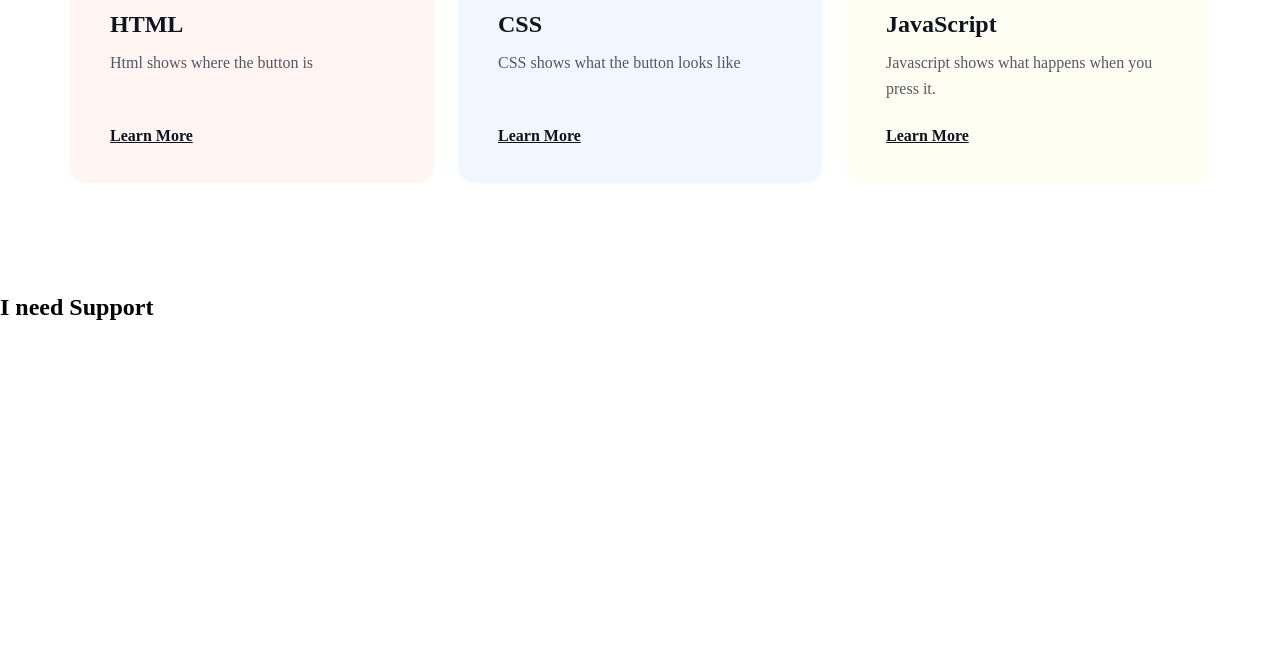
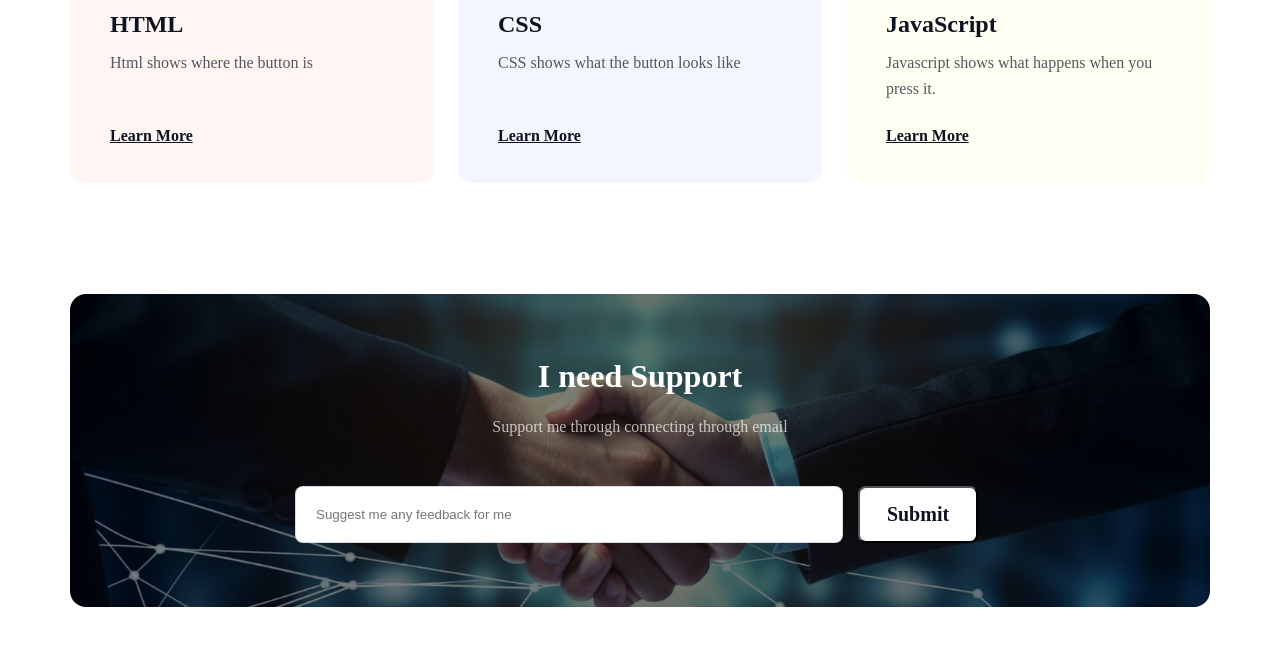
Before and after one commit to Shams-Joha/assignment-1, a plain HTML site: page index.html in a window 1280 px wide. Shown: the part 3412-4057 px from the top of the page. Before the commit the page ends 3733 px from the top, so only its background shows below. Drawn offline with Linux system fonts and the light colour scheme; a web font is replaced by a local one.

Commit message:
Fifth Section Completed

```diff
--- a/index.html
+++ b/index.html
@@ -136,6 +136,11 @@
          <section class="fifth-section-container">
             <div class="fifth-section-content">
                 <h2>I need Support</h2>
+                <p>Support me through connecting through email</p>
+                <div class="input-container">
+                <input id="box1" type="text" placeholder="Suggest me any feedback for me">
+                <input id="button2" type="submit" value="Submit">
+            </div>
 
             </div>
          </section>
--- a/style/style.css
+++ b/style/style.css
@@ -398,3 +398,95 @@
 }
 
 /* ---------------Fourth Section Design Ends-------------*/
+
+/*------------Fifth Section Design Begins-----------------*/
+
+
+
+/*------------Fifth Section Design Ends-----------------*/
+
+.fifth-section-container {
+    border-radius: 16px;
+    background-image: linear-gradient(rgba(0, 0, 0, 0.5), rgba(0, 0, 0, 0.5)), url('../assets/handshake.jpg');
+    background-repeat: no-repeat;
+    background-position: center;
+    background-size: cover;
+    width: 1140px;
+    height: 313px;
+    margin: 0 auto;
+    display: flex;
+    justify-content: center;
+    align-items: center;
+    margin-bottom: 80px;
+}
+
+.fifth-section-content {
+    width: 1044px;
+    height: 185px;
+    display: flex;
+    flex-direction: column;
+    justify-content: space-between;
+    align-items: center;
+    /* border: 1px solid yellow; */
+}
+
+.fifth-section-content h2 {
+    color: rgb(255, 255, 255);
+    font-family: Azeret Mono;
+    font-size: 32px;
+    font-weight: 700;
+    line-height: 36px;
+    letter-spacing: 0%;
+    text-align: center;
+    width: 292px;
+    height: 36px;
+    /* border: 1px solid yellow; */
+}
+
+.fifth-section-content p {
+    color: rgb(255, 255, 255);
+    font-family: Azeret Mono;
+    font-size: 16px;
+    font-weight: 400;
+    line-height: 26px;
+    letter-spacing: 0%;
+    text-align: center;
+    opacity: 0.7;
+    width: 606px;
+    height: 52px;
+
+}
+
+#box1 {
+    box-sizing: border-box;
+    border: 1px solid rgba(13, 19, 33, 0.15);
+    border-radius: 8px;
+    background: rgb(255, 255, 255);
+    width: 548px;
+    height: 57px;
+    margin-right: 15px;
+    padding: 19px 20px 19px 20px;
+}
+
+#button2 {
+    width: 120px;
+    height: 57px;
+    border-radius: 8px;
+    background: rgb(255, 255, 255);
+    color: rgb(13, 19, 33);
+    font-family: Azeret Mono;
+    font-size: 20px;
+    font-weight: 600;
+    line-height: 23px;
+    letter-spacing: 0%;
+    text-align: center;
+
+}
+
+
+.input-container {
+    width: 690px;
+    height: 57px;
+    display: flex;
+    align-items: center;
+}
```
